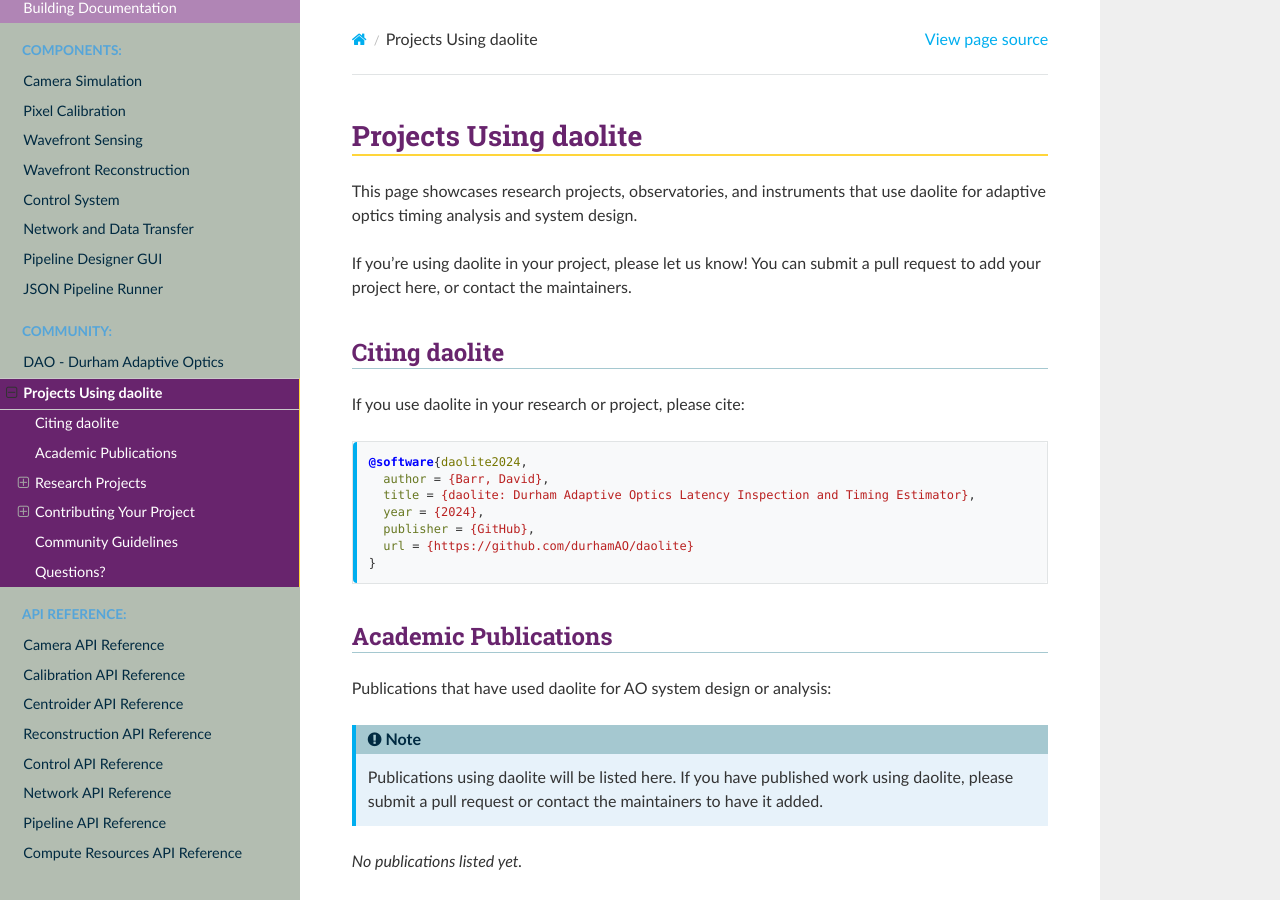
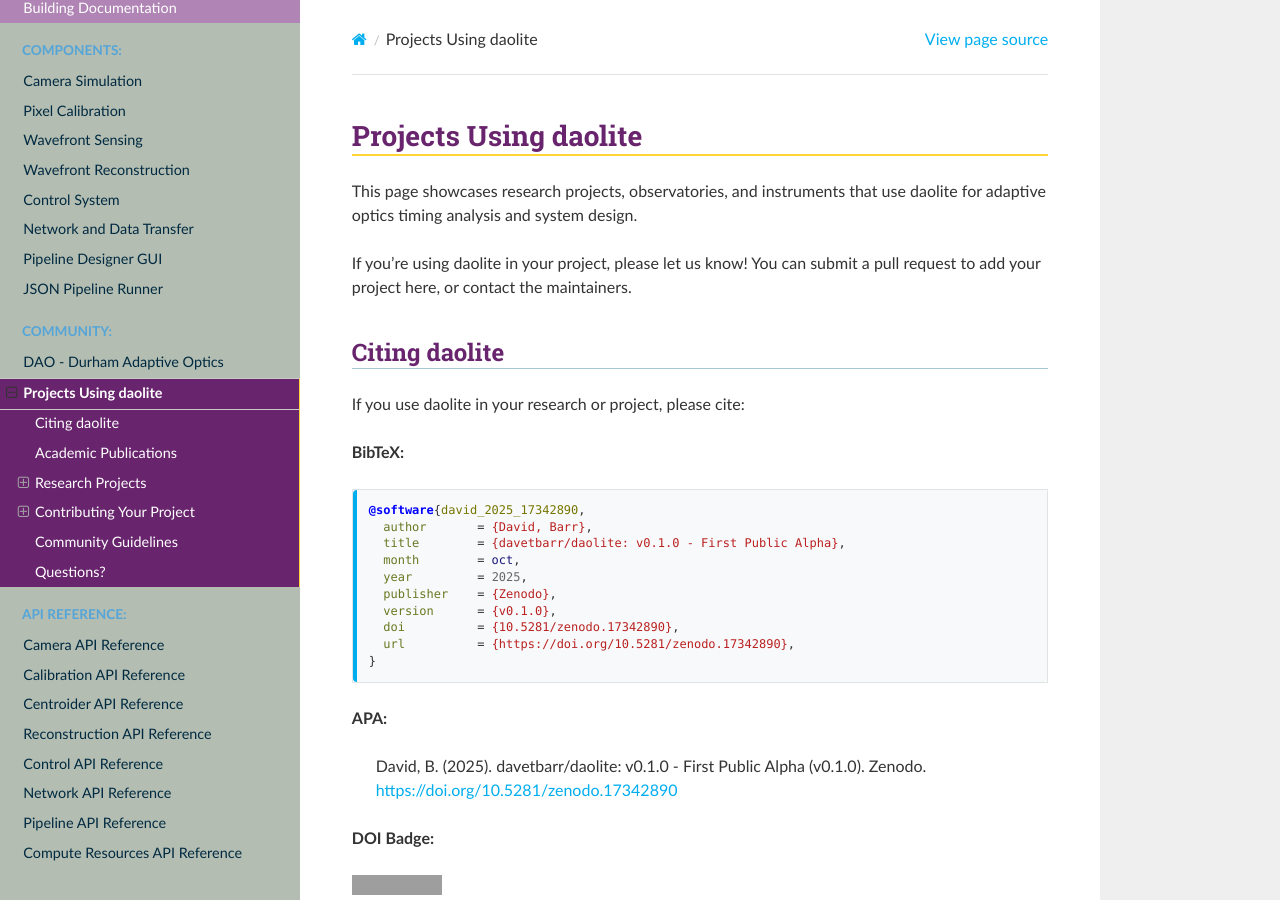
Before and after one commit to davetbarr/daolite, a Sphinx documentation site: the page built from docs/source/projects.rst, in a window 1280 px wide and 900 px high. Built offline with Sphinx 7.4.7 and the Read the Docs theme 3.1.0, drawn with Linux system fonts in a browser that asks for light colours; grey boxes are pictures that could not be loaded.

```diff
--- a/docs/source/projects.rst
+++ b/docs/source/projects.rst
@@ -14,15 +14,30 @@ Citing daolite
 
 If you use daolite in your research or project, please cite:
 
+**BibTeX:**
+
 .. code-block:: bibtex
 
-   @software{daolite2024,
-     author = {Barr, David},
-     title = {daolite: Durham Adaptive Optics Latency Inspection and Timing Estimator},
-     year = {2024},
-     publisher = {GitHub},
-     url = {https://github.com/durhamAO/daolite}
+   @software{david_2025_17342890,
+     author       = {David, Barr},
+     title        = {davetbarr/daolite: v0.1.0 - First Public Alpha},
+     month        = oct,
+     year         = 2025,
+     publisher    = {Zenodo},
+     version      = {v0.1.0},
+     doi          = {10.5281/zenodo.17342890},
+     url          = {https://doi.org/10.5281/zenodo.17342890},
    }
+
+**APA:**
+
+   David, B. (2025). davetbarr/daolite: v0.1.0 - First Public Alpha (v0.1.0). Zenodo. https://doi.org/10.5281/zenodo.17342890
+
+**DOI Badge:**
+
+.. image:: https://zenodo.org/badge/DOI/10.5281/zenodo.17342890.svg
+   :target: https://doi.org/10.5281/zenodo.17342890
+   :alt: DOI
 
 Academic Publications
 ---------------------
```
Also changed, not shown: README.md (+21 -0 lines), docs/source/index.rst (+14 -0 lines).
